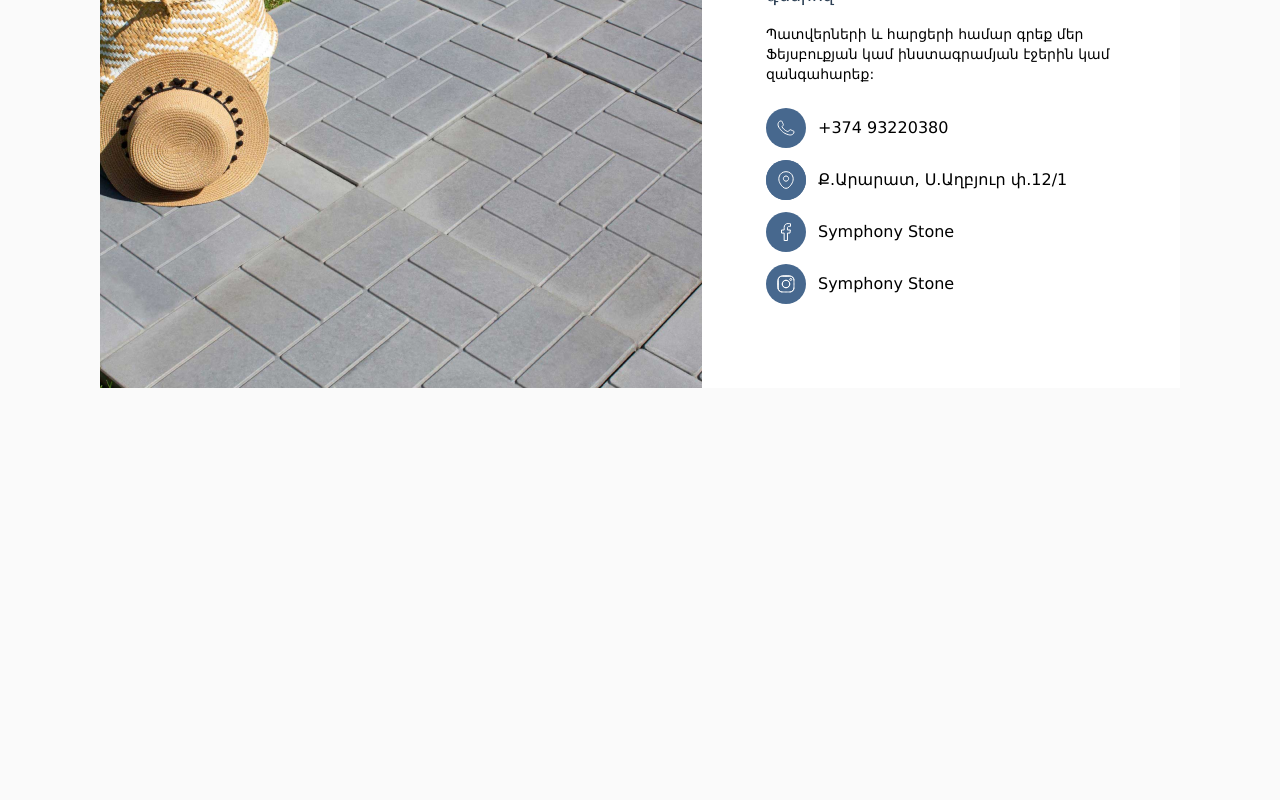
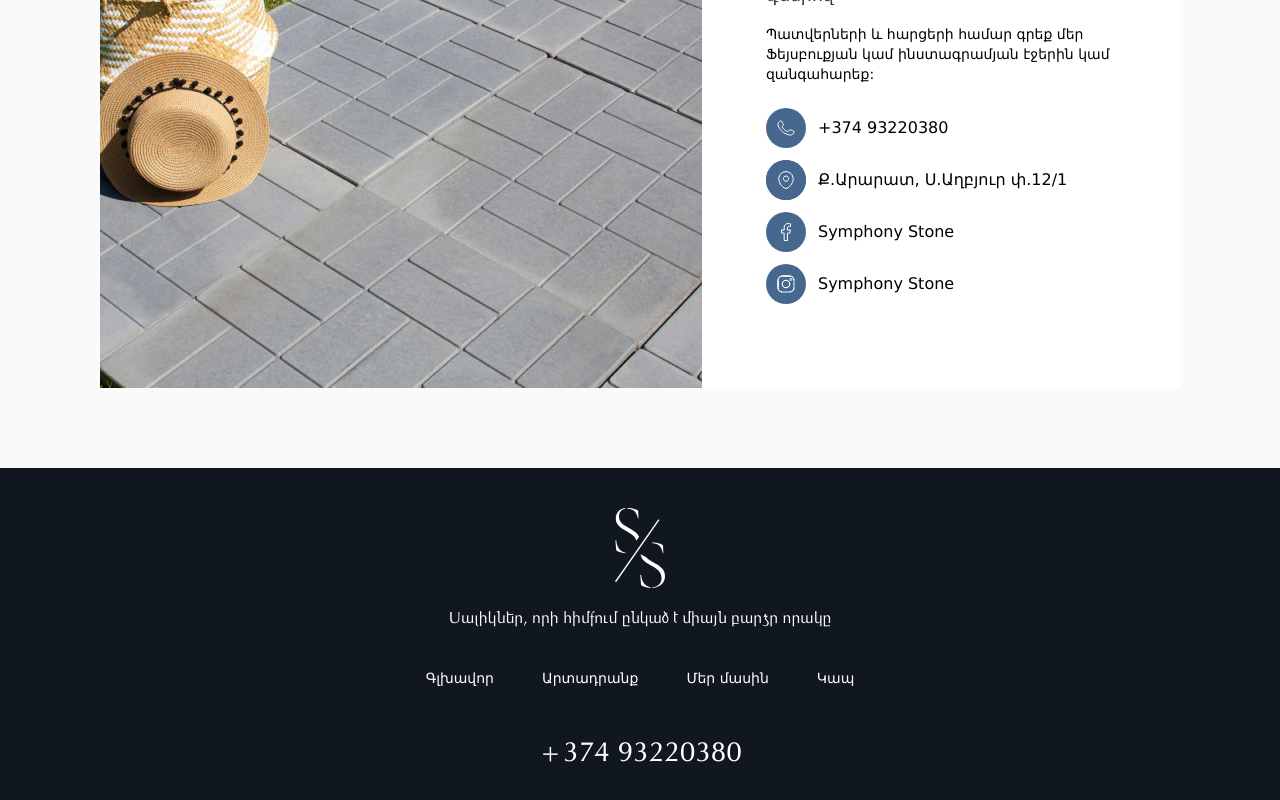
Before and after one commit to ArtyomArtenyan/SymphonyStones, a React (Vite) app: page / in a window 1280 px wide. Shown: the part 2616-3416 px from the top of the page. Before the commit the page ends 3004 px from the top, so only its background shows below. Built offline with nearby package versions, Linux system fonts and the light colour scheme.

Commit message:
Finish Footer

```diff
--- a/src/App.jsx
+++ b/src/App.jsx
@@ -1,11 +1,12 @@
 import React from 'react';
 import './App.css';
-import { Header, Home } from './index.js';
+import { Footer, Header, Home } from './index.js';
 const App = () => {
 	return (
 		<>
 			<Header />
 			<Home />
+			<Footer />
 		</>
 	);
 };
--- a/src/components/common/ContactUs/ContactUsSection.jsx
+++ b/src/components/common/ContactUs/ContactUsSection.jsx
@@ -5,7 +5,7 @@ import IconsButton from '../IconsButton/IconsButton';
 const ContactUsSection = ({ teg }) => {
 	return (
 		<div>
-			<div className='px-[240px] flex max-w-2xl-1440:px-[100px] max-w-xl-1024:px-10 max-w-ss-480:px-5 max-w-xl-1024:flex-col'>
+			<div className='px-[240px] mb-20 flex max-w-2xl-1440:px-[100px] max-w-xl-1024:px-10 max-w-xl-1024:mb10 max-w-ss-480:px-5 max-w-xl-1024:flex-col'>
 				<div className=' relative w-full h-[480px] max-w-xl-1024:h-[400px] max-w-ss-480:h-[240px]'>
 					{teg}
 				</div>
--- /dev/null
+++ b/src/components/layout/Footer/Footer.jsx
@@ -0,0 +1,32 @@
+import React from 'react';
+import { white_logo } from '../../..';
+
+const Footer = () => {
+	return (
+		<div>
+			<div className='flex flex-col items-center justify-center bg-deepDarkBlue gap-10 px-[240px] py-10 max-w-xl-1024:p-10 max-w-xl-1024:gap-6'>
+				<div className='flex flex-col justify-center items-center gap-4'>
+					<img src={white_logo} alt='' />
+					<p className='text-center font-ArmOmega text-white max-w-xl-1024:text-sm'>
+						Սալիկներ, որի հիմքում ընկած է միայն բարձր որակը
+					</p>
+				</div>
+				<div className='flex gap-12 max-w-sm-600:flex-col max-w-sm-600:items-center max-w-sm-600:gap-6'>
+					<ul className='flex gap-12 max-w-sm-600:flex-col max-w-sm-600:items-center max-w-sm-600:gap-6'>
+						<li className='text-sm text-white'>Գլխավոր</li>
+						<li className='text-sm text-white'>Արտադրանք</li>
+						<li className='text-sm text-white'>Մեր մասին</li>
+						<li className='text-sm text-white'>Կապ</li>
+					</ul>
+				</div>
+				<div className=''>
+					<p className='font-ArmOmega text-[28px] text-white max-w-xl-1024:text-2xl'>
+						<a href='tel:+374 93220380'>+374 93220380</a>
+					</p>
+				</div>
+			</div>
+		</div>
+	);
+};
+
+export default Footer;
--- a/src/index.js
+++ b/src/index.js
@@ -6,11 +6,13 @@ import BurgerMenuIcon from './assets/svgs/icons/hamburger.svg';
 import instagramIcon from './assets/svgs/icons/instagram-icon.svg';
 import phoneIcon from './assets/svgs/icons/phone-icon.svg';
 import logo from './assets/svgs/logo.svg';
+import white_logo from './assets/svgs/white-logo.svg';
 
 // Component imports
 import Button from './components/common/Button/Button.jsx';
 import Dot from './components/common/Dot/Dot.jsx';
 import IconsButton from './components/common/IconsButton/IconsButton.jsx';
+import Footer from './components/layout/Footer/Footer.jsx';
 import BurgerMenu from './components/layout/Header/BurgerMenu.jsx';
 import Header from './components/layout/Header/Header';
 //Home Component imports
@@ -52,6 +54,7 @@ export {
 	ContactUsSection,
 	Dot,
 	faceBookIcon,
+	Footer,
 	gpsIcon,
 	Header,
 	Hero_Section_Img,
@@ -80,5 +83,6 @@ export {
 	project7,
 	project8,
 	project9,
+	white_logo,
 	WhySymphonyStoneSection,
 };
--- a/tailwind.config.js
+++ b/tailwind.config.js
@@ -7,6 +7,7 @@ export default {
 				primaryLightBlue: 'rgb(71 104 142)',
 				primaryDarkBlue: 'rgb(44 63 84)',
 				deepWhite: 'rgb(250 250 250)',
+				deepDarkBlue: 'rgb(16 23 31)',
 			},
 			fontFamily: {
 				DejaVu: ['DejaVu', 'sans-serif'],
```
